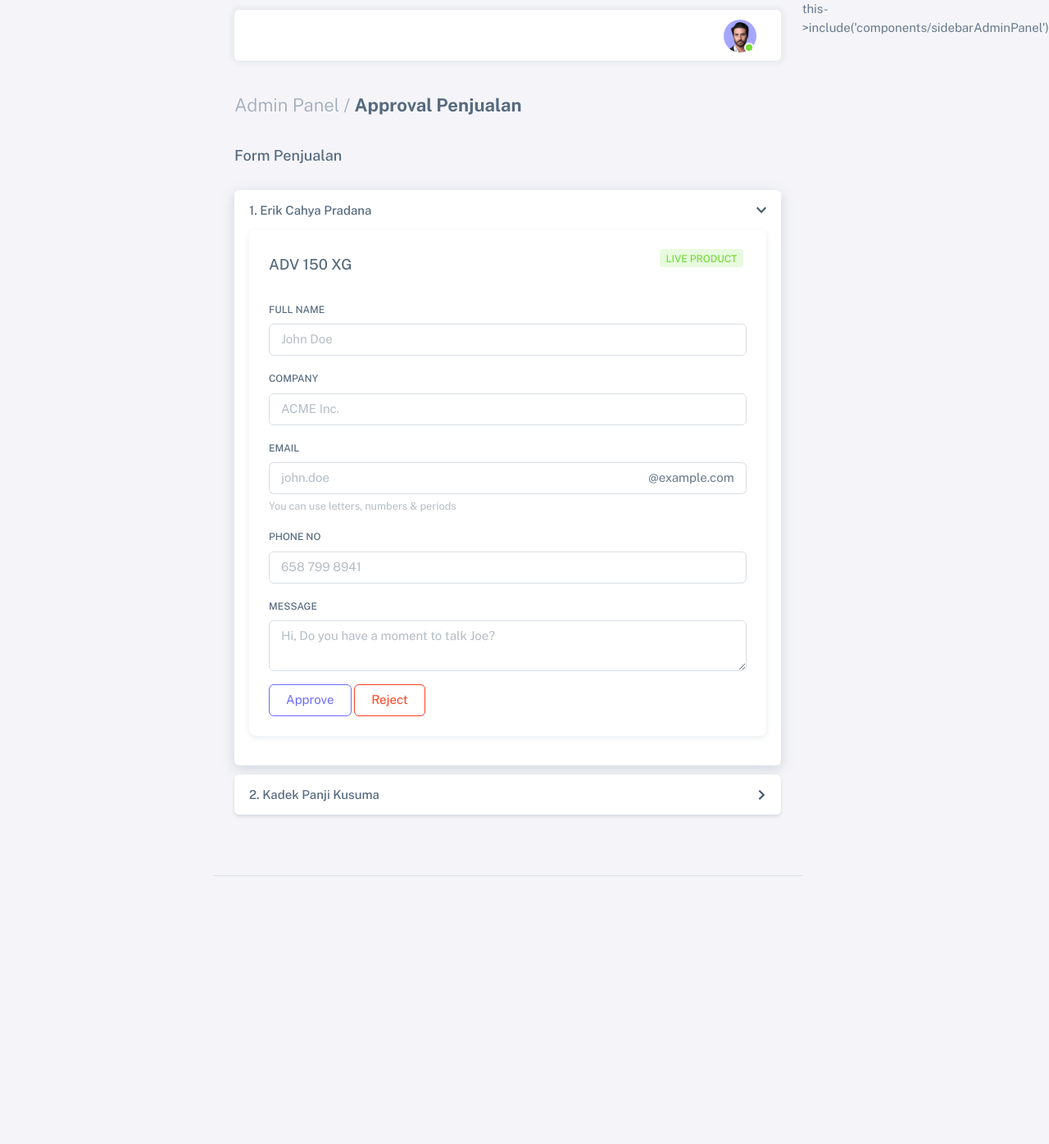
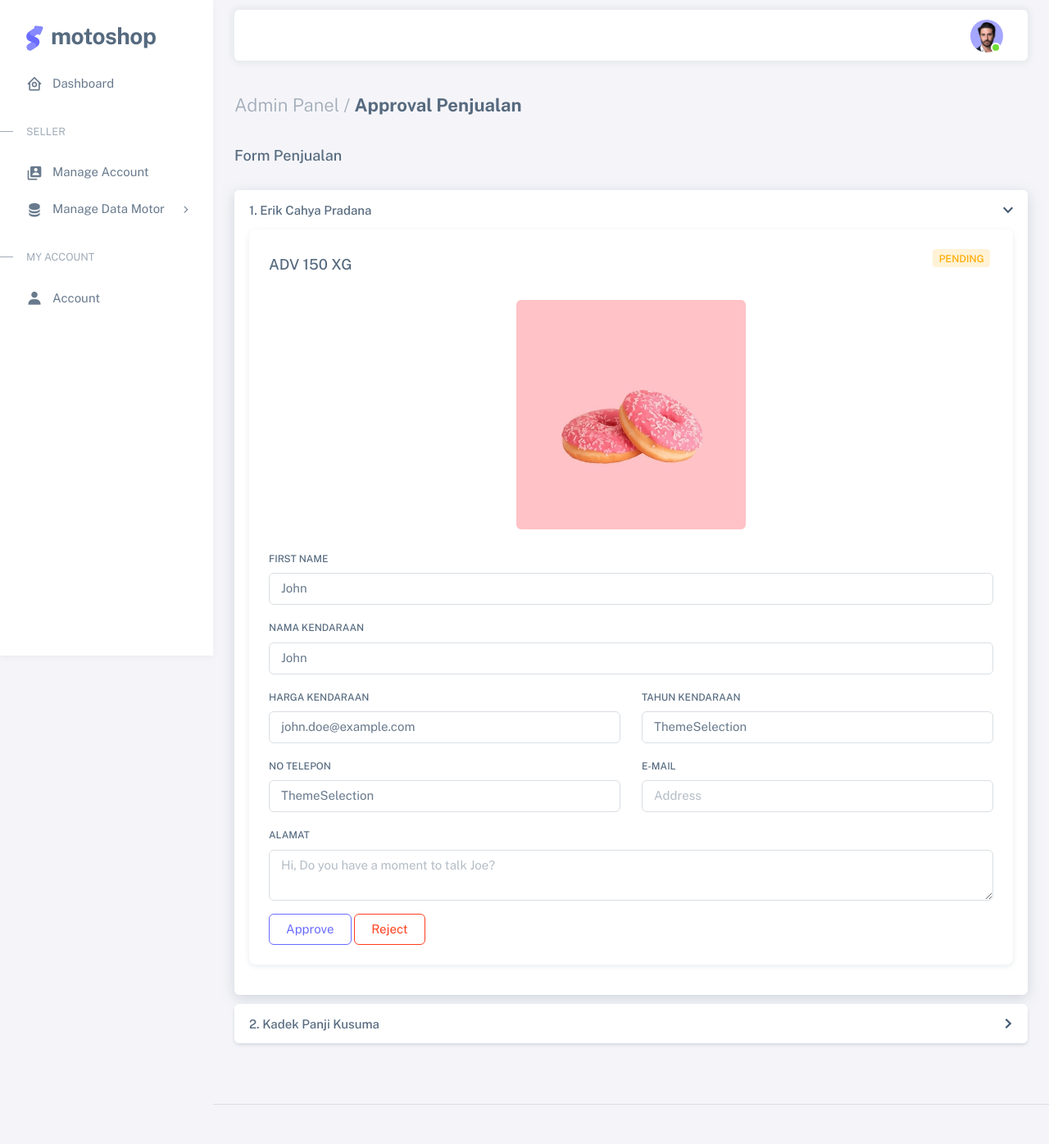
Before and after one commit to erik-cahya/ci4Dealer, a CodeIgniter 4 app: template app/Views/adminPanel/approval.php in a window 1280 px wide, after a click on "1. Erik Cahya Pradana". Shown: the whole page at 82% size. Before the commit the page ends 1069 px from the top, so only its background shows below. Run offline with PHP 8.4 and a stand-in for CodeIgniter, Linux system fonts and the light colour scheme; the template is opened without the code that fills it: most values are stand-ins (such as "Sample title", 1, 10 or a date in 2020); some libraries are stand-ins or nearby versions.

Commit message:
update v1.6

```diff
--- a/app/Views/adminPanel/approval.php
+++ b/app/Views/adminPanel/approval.php
@@ -22,10 +22,6 @@
         <div class="col-md mb-4 mb-md-0">
           <div class="accordion mt-3" id="accordionExample">
 
-
-
-
-
             <div class="card accordion-item">
               <h2 class="accordion-header" id="headingTwo">
                 <button type="button" class="accordion-button collapsed" data-bs-toggle="collapse" data-bs-target="#accordionTwo" aria-expanded="false" aria-controls="accordionTwo">
@@ -37,37 +33,57 @@
                   <div class="card mb-4">
                     <div class="card-header d-flex justify-content-between align-items-center">
                       <h5 class="mb-0">ADV 150 XG</h5>
-                      <p class="badge bg-label-success me-1 float-end">Live Product</p>
+                      <p class="badge bg-label-warning me-1 float-end">Pending</p>
+                    </div>
+                    <div class="text-center">
+                      <img src="<?= base_url(); ?>/admin/assets/img/elements/13.jpg" class="rounded" alt="product-image" width="280px">
                     </div>
                     <div class="card-body">
                       <form>
-                        <div class="mb-3">
-                          <label class="form-label" for="basic-default-fullname">Full Name</label>
-                          <input type="text" class="form-control" id="basic-default-fullname" placeholder="John Doe" />
+                        <div class="row">
+
+                          <div class="mb-3 col-md-12">
+                            <label for="firstName" class="form-label">First Name</label>
+                            <input class="form-control" type="text" id="firstName" name="firstName" value="John" autofocus />
+                          </div>
+
+                          <div class="mb-3 col-md-12">
+                            <label for="firstName" class="form-label">Nama Kendaraan</label>
+                            <input class="form-control" type="text" id="firstName" name="firstName" value="John" autofocus />
+                          </div>
+
+                          <div class="mb-3 col-md-6">
+                            <label for="email" class="form-label">Harga Kendaraan</label>
+                            <input class="form-control" type="text" id="email" name="email" value="john.doe@example.com" placeholder="john.doe@example.com" />
+                          </div>
+                          <div class="mb-3 col-md-6">
+                            <label for="organization" class="form-label">Tahun Kendaraan</label>
+                            <input type="text" class="form-control" id="organization" name="organization" value="ThemeSelection" />
+                          </div>
+
+
+                          <div class="mb-3 col-md-6">
+                            <label for="organization" class="form-label">No Telepon</label>
+                            <input type="text" class="form-control" id="organization" name="organization" value="ThemeSelection" />
+                          </div>
+
+
+
+
+
+                          <div class="mb-3 col-md-6">
+                            <label for="address" class="form-label">E-Mail</label>
+                            <input type="text" class="form-control" id="address" name="address" placeholder="Address" />
+                          </div>
                         </div>
                         <div class="mb-3">
-                          <label class="form-label" for="basic-default-company">Company</label>
-                          <input type="text" class="form-control" id="basic-default-company" placeholder="ACME Inc." />
-                        </div>
-                        <div class="mb-3">
-                          <label class="form-label" for="basic-default-email">Email</label>
-                          <div class="input-group input-group-merge">
-                            <input type="text" id="basic-default-email" class="form-control" placeholder="john.doe" aria-label="john.doe" aria-describedby="basic-default-email2" />
-                            <span class="input-group-text" id="basic-default-email2">@example.com</span>
-                          </div>
-                          <div class="form-text">You can use letters, numbers & periods</div>
-                        </div>
-                        <div class="mb-3">
-                          <label class="form-label" for="basic-default-phone">Phone No</label>
-                          <input type="text" id="basic-default-phone" class="form-control phone-mask" placeholder="658 799 8941" />
-                        </div>
-                        <div class="mb-3">
-                          <label class="form-label" for="basic-default-message">Message</label>
+                          <label class="form-label" for="basic-default-message">Alamat</label>
                           <textarea id="basic-default-message" class="form-control" placeholder="Hi, Do you have a moment to talk Joe?"></textarea>
                         </div>
                         <button type="submit" class="btn btn-outline-primary">Approve</button>
                         <button type="submit" class="btn btn-outline-danger">Reject</button>
                       </form>
+
                     </div>
                   </div>
                 </div>
@@ -85,38 +101,67 @@
                 <div class="accordion-body">
                   <div class="card mb-4">
                     <div class="card-header d-flex justify-content-between align-items-center">
-                      <h5 class="mb-0">Basic Layout</h5>
-                      <p class="badge bg-label-success me-1 float-end">Live Product</p>
+                      <h5 class="mb-0">ADV 150 XG</h5>
+                      <p class="badge bg-label-danger me-1 float-end">Reject</p>
+                    </div>
+                    <div class="text-center">
+                      <img src="<?= base_url(); ?>/admin/assets/img/elements/13.jpg" class="rounded" alt="product-image" width="280px">
                     </div>
                     <div class="card-body">
                       <form>
+                        <div class="row">
+
+                          <div class="mb-3 col-md-12">
+                            <label for="firstName" class="form-label">First Name</label>
+                            <input class="form-control" type="text" id="firstName" name="firstName" value="John" autofocus />
+                          </div>
+
+                          <div class="mb-3 col-md-12">
+                            <label for="firstName" class="form-label">Nama Kendaraan</label>
+                            <input class="form-control" type="text" id="firstName" name="firstName" value="John" autofocus />
+                          </div>
+
+                          <div class="mb-3 col-md-6">
+                            <label for="email" class="form-label">Harga Kendaraan</label>
+                            <input class="form-control" type="text" id="email" name="email" value="john.doe@example.com" placeholder="john.doe@example.com" />
+                          </div>
+
+
+
+                          <div class="mb-3 col-md-6">
+                            <label for="organization" class="form-label">Tahun Kendaraan</label>
+                            <input type="text" class="form-control" id="organization" name="organization" value="ThemeSelection" />
+                          </div>
+
+
+                          <div class="mb-3 col-md-6">
+                            <label for="organization" class="form-label">No Telepon</label>
+                            <input type="text" class="form-control" id="organization" name="organization" value="ThemeSelection" />
+                          </div>
+
+
+
+
+
+                          <div class="mb-3 col-md-6">
+                            <label for="address" class="form-label">E-Mail</label>
+                            <input type="text" class="form-control" id="address" name="address" placeholder="Address" />
+                          </div>
+
+
+
+
+                        </div>
+
+
                         <div class="mb-3">
-                          <label class="form-label" for="basic-default-fullname">Full Name</label>
-                          <input type="text" class="form-control" id="basic-default-fullname" placeholder="John Doe" />
-                        </div>
-                        <div class="mb-3">
-                          <label class="form-label" for="basic-default-company">Company</label>
-                          <input type="text" class="form-control" id="basic-default-company" placeholder="ACME Inc." />
-                        </div>
-                        <div class="mb-3">
-                          <label class="form-label" for="basic-default-email">Email</label>
-                          <div class="input-group input-group-merge">
-                            <input type="text" id="basic-default-email" class="form-control" placeholder="john.doe" aria-label="john.doe" aria-describedby="basic-default-email2" />
-                            <span class="input-group-text" id="basic-default-email2">@example.com</span>
-                          </div>
-                          <div class="form-text">You can use letters, numbers & periods</div>
-                        </div>
-                        <div class="mb-3">
-                          <label class="form-label" for="basic-default-phone">Phone No</label>
-                          <input type="text" id="basic-default-phone" class="form-control phone-mask" placeholder="658 799 8941" />
-                        </div>
-                        <div class="mb-3">
-                          <label class="form-label" for="basic-default-message">Message</label>
+                          <label class="form-label" for="basic-default-message">Alamat</label>
                           <textarea id="basic-default-message" class="form-control" placeholder="Hi, Do you have a moment to talk Joe?"></textarea>
                         </div>
                         <button type="submit" class="btn btn-outline-primary">Approve</button>
                         <button type="submit" class="btn btn-outline-danger">Reject</button>
                       </form>
+
                     </div>
                   </div>
                 </div>
--- a/app/Views/adminPanel/dashboard.php
+++ b/app/Views/adminPanel/dashboard.php
@@ -28,7 +28,6 @@
                   </button>
                   <div class="dropdown-menu dropdown-menu-end" aria-labelledby="cardOpt3">
                     <a class="dropdown-item" href="javascript:void(0);">View More</a>
-
                   </div>
                 </div>
               </div>
--- a/app/Views/layouts/templateAdminPanel.php
+++ b/app/Views/layouts/templateAdminPanel.php
@@ -51,7 +51,7 @@
 
             <?= $this->renderSection("content"); ?>
 
-            <?= ($title === "MotoShop Panel | Login Panel") ? '' : "this->include('components/sidebarAdminPanel')" ?>
+            <?= $this->include("components/sidebarAdminPanel"); ?>
 
 
 
```
Also changed, not shown: app/Views/adminPanel/list_motor.php (+0 -20 lines).
